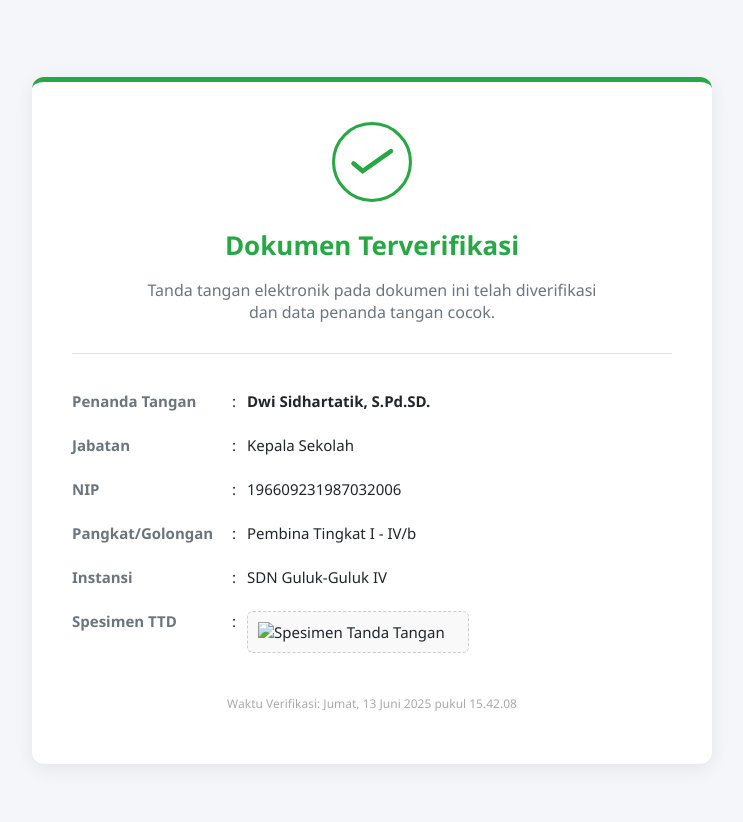
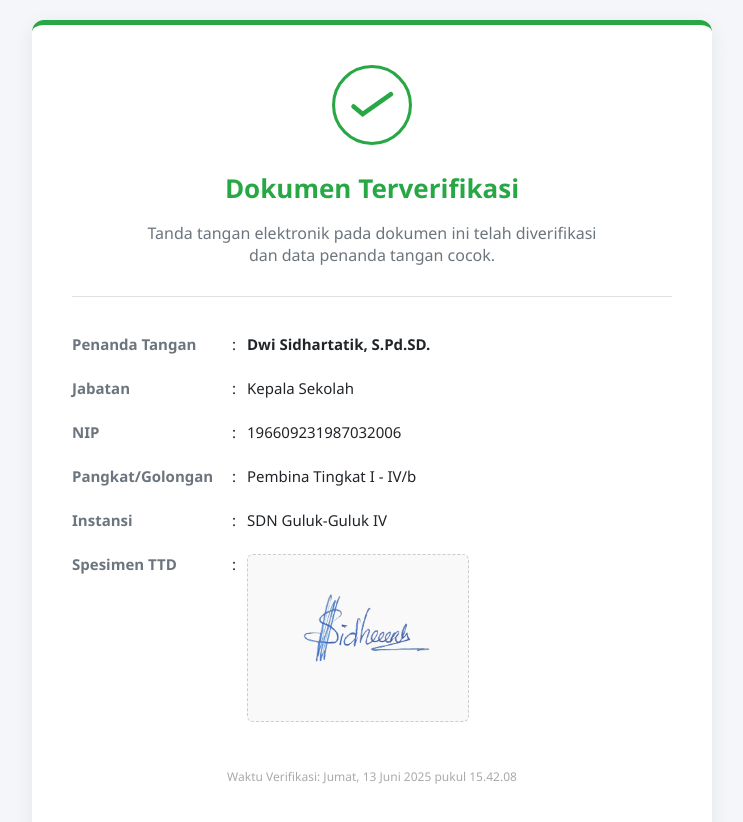
Before and after one commit to Fayazic8/tte-butatik, a plain HTML site: page index.html in a window 1280 px wide. Shown: the whole page, without its empty margins (268-1011 px from the left). Drawn offline with Linux system fonts and the light colour scheme; a web font is replaced by a local one.

Commit message:
Update index.html

```diff
--- a/index.html
+++ b/index.html
@@ -177,7 +177,7 @@
                     <td>
                         <div class="signature-box">
                             <!-- Gambar TTD disematkan langsung (Base64) agar file tetap tunggal -->
-                            <img src="ttdbutatik.jpeg" class="signature-specimen" alt="Spesimen Tanda Tangan">
+                            <img src="ttdbutatik.png" class="signature-specimen" alt="Spesimen Tanda Tangan">
                         </div>
                     </td>
                 </tr>
```
